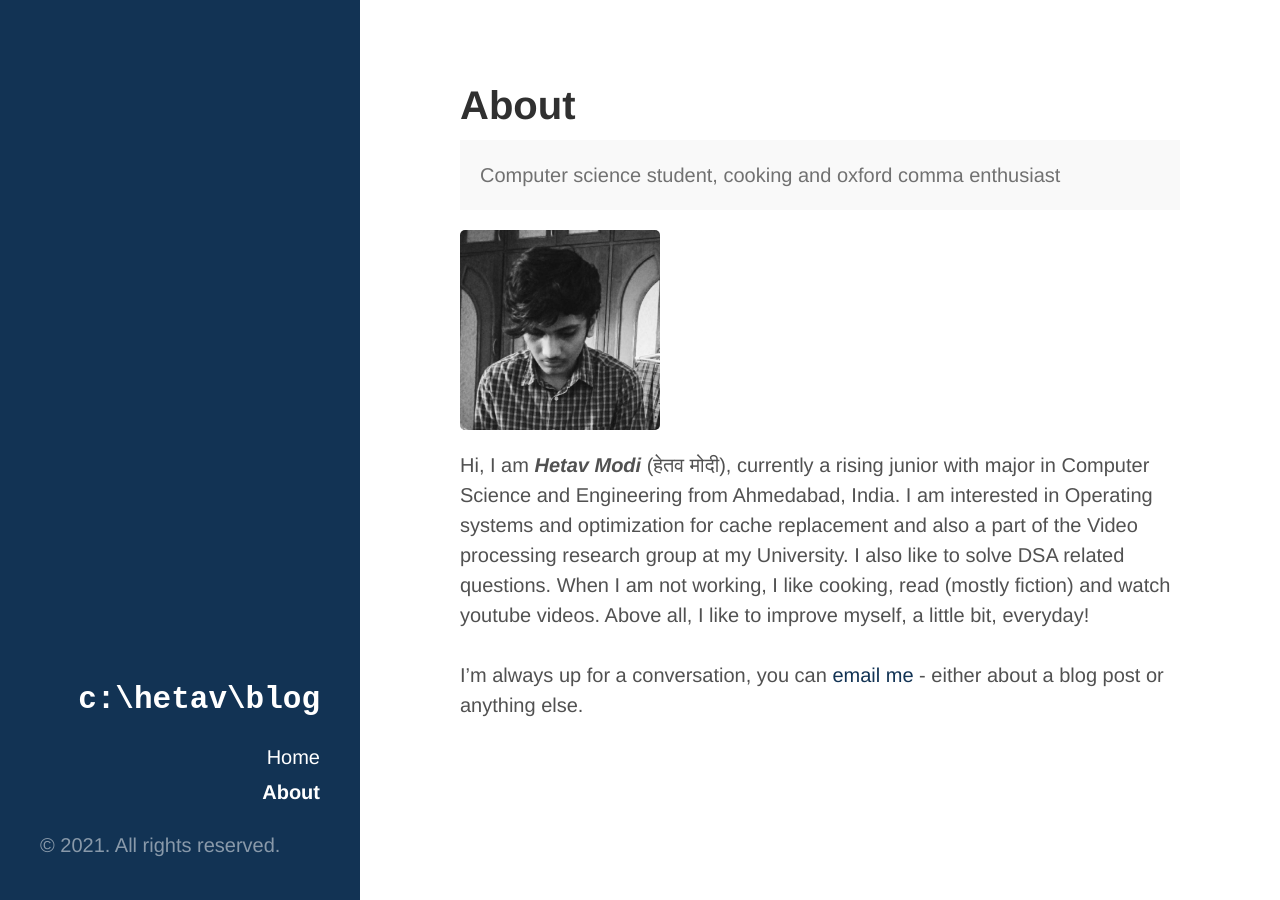
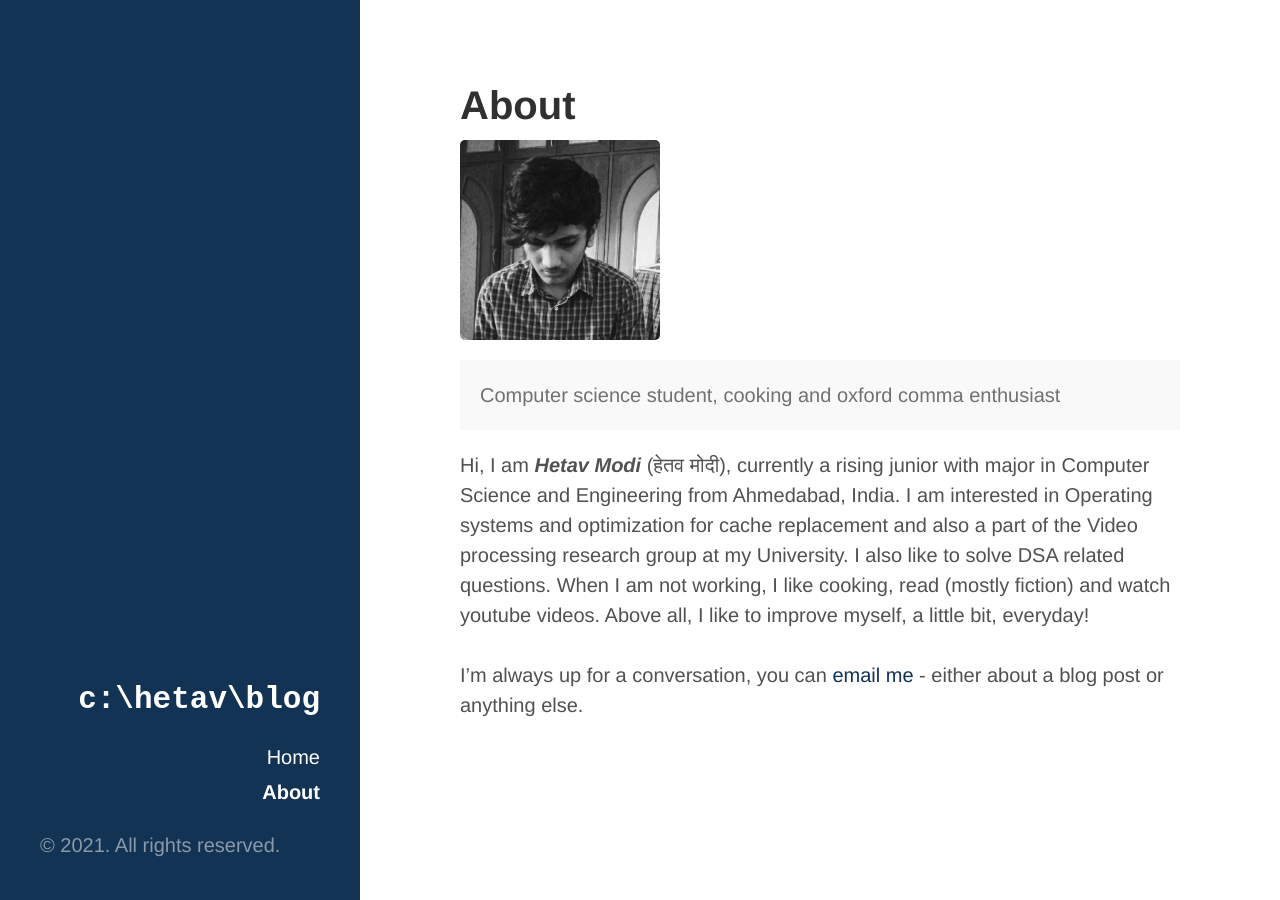
Before and after one commit to hetavv/hetavv.github.io, a Jekyll site: the page built from about.md, in a window 1280 px wide. Built offline with Jekyll 4.4.1, drawn with Linux system fonts in a browser that asks for light colours.

Commit message:
Update about.md

```diff
--- a/about.md
+++ b/about.md
@@ -3,11 +3,11 @@ layout: page
 title: About
 ---
 
+ <img src="/aboutme.jpeg" width="200px" height="200px">
+<!-- ![ about me ](aboutme.jpeg) -->
 <p class="message">
   Computer science student, cooking and oxford comma enthusiast
 </p>
- <img src="/aboutme.jpeg" width="200px" height="200px">
-<!-- ![ about me ](aboutme.jpeg) -->
 
 Hi, I am <em><b>Hetav Modi</b></em> (हेतव मोदी), currently a rising junior with major in Computer Science and Engineering from Ahmedabad, India. I am interested in Operating systems and optimization for cache replacement and also a part of the Video processing research group at my University. I also like to solve DSA related questions. When I am not working, I like cooking, read (mostly fiction) and watch youtube videos. Above all, I like to improve myself, a little bit, everyday!
 <br>
```
